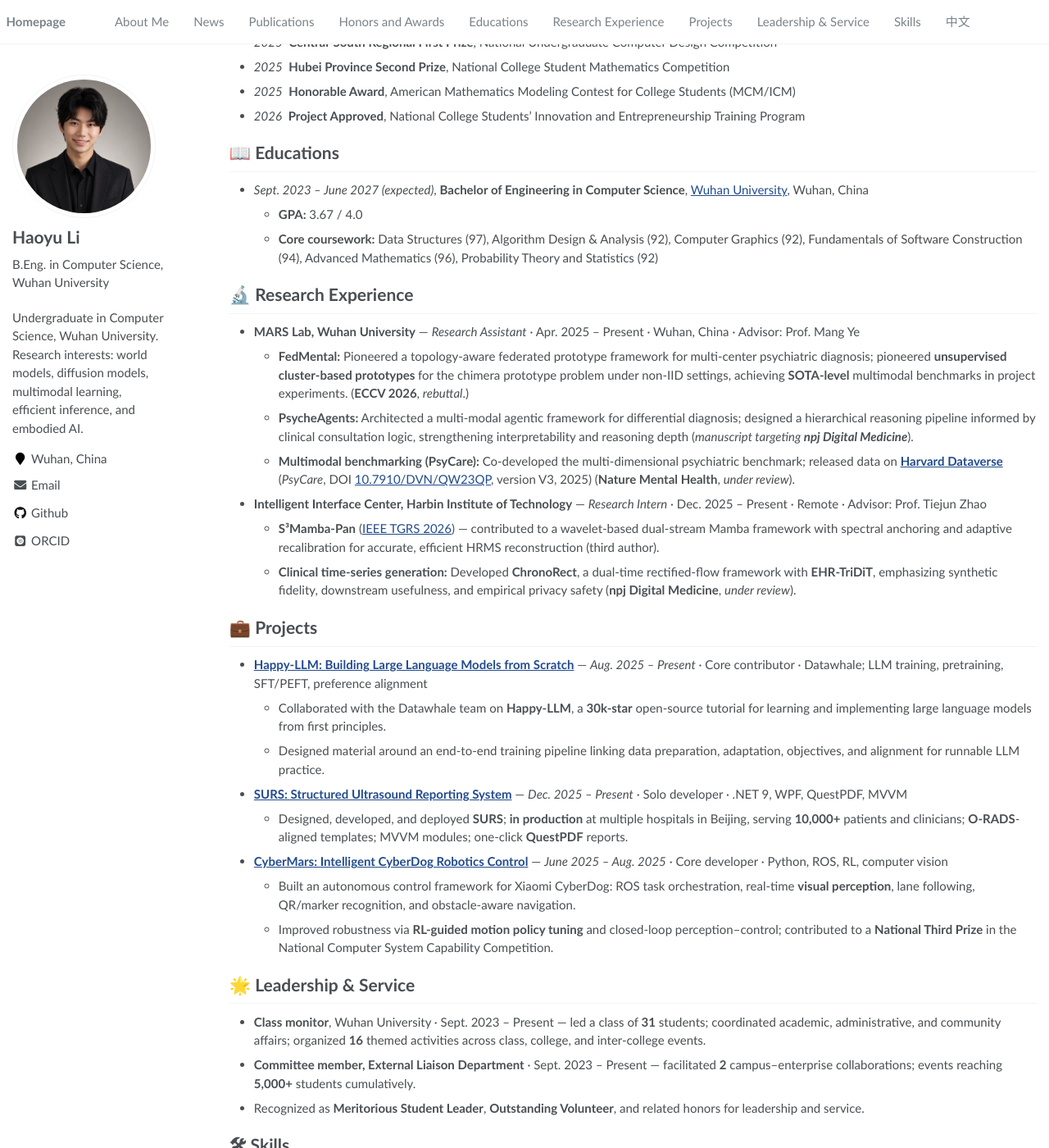
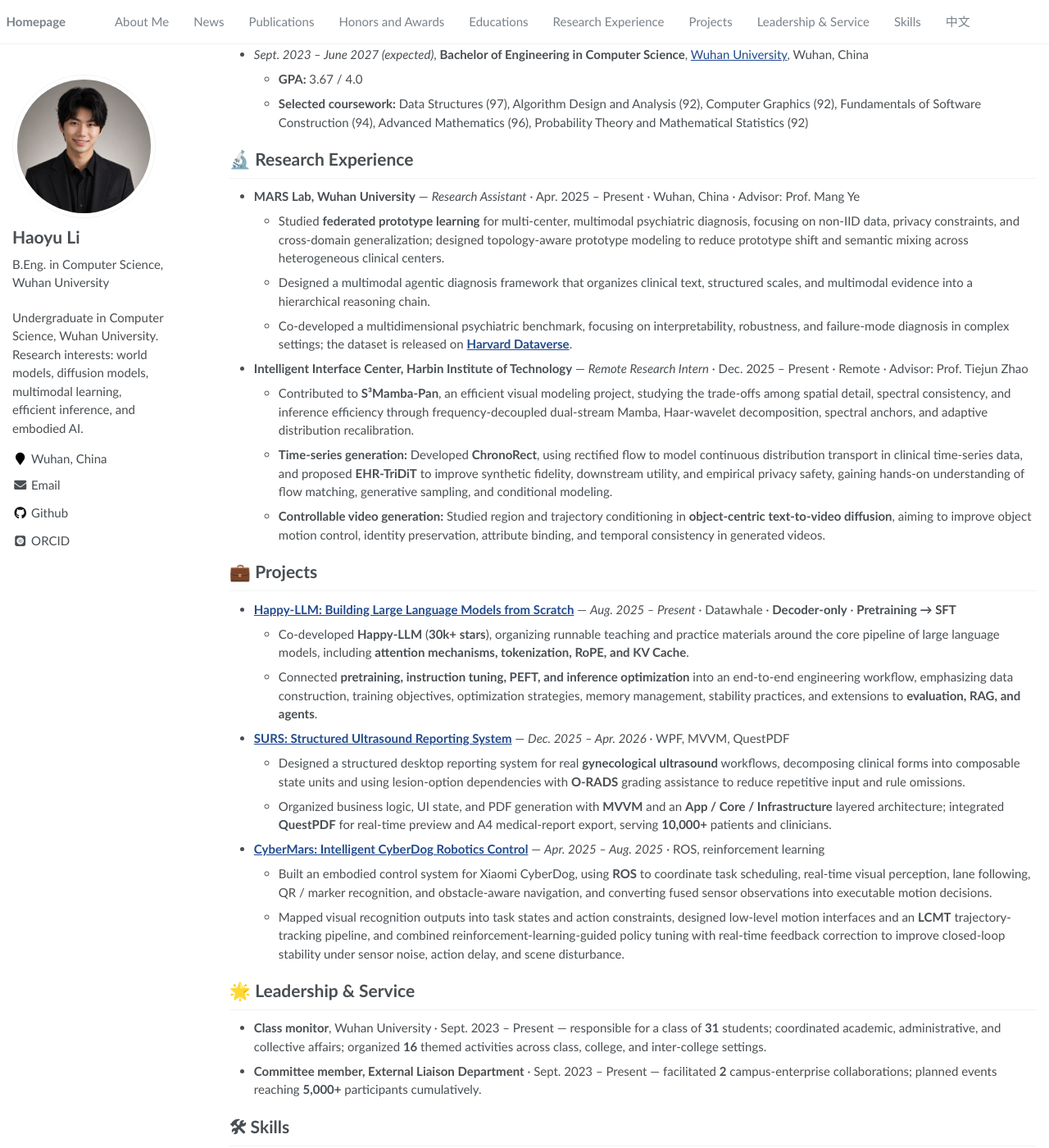
Before and after one commit to HaoyuLi-Nova/HaoyuLi-Nova.github.io, a Jekyll site: the page built from _pages/about.md, in a window 1280 px wide and 1400 px high, scrolled down 901 px. Shown: the whole window at 82% size. Built offline with Jekyll 4.4.1, drawn with Linux system fonts in a browser that asks for light colours; some web fonts are replaced; some of the changed text lies outside the part shown.

Commit message:
Refactor personal introduction and update news entries in English and Chinese sections for improved clarity and consistency. Adjusted formatting of education and research experience details to enhance readability.

```diff
--- a/_includes/i18n/home-en.md
+++ b/_includes/i18n/home-en.md
@@ -1,19 +1,16 @@
-
-
-I am an undergraduate student in **Computer Science** at [Wuhan University](https://www.whu.edu.cn/), based in Wuhan, China. My research interests include **world models**, **diffusion models**, **multimodal learning**, **efficient inference**, and **embodied AI**. I have been a research assistant at the MARS Lab (Wuhan University) and a remote research intern at the Intelligent Interface Center (Harbin Institute of Technology).
+Haoyu Li is an undergraduate student in **Computer Science** at [Wuhan University](https://www.whu.edu.cn/). His research interests include **world models**, **diffusion models**, **multimodal learning**, **efficient inference**, and **embodied AI**. He has been a research assistant at the MARS Lab, Wuhan University, and a remote research intern at the Intelligent Interface Center, Harbin Institute of Technology.
 
 Contact: **[haoyuli404@outlook.com](mailto:haoyuli404@outlook.com)** · **+86-158-2700-2669**
 
-
-
 # 🔥 News
 
-- *2026.04*:  📝 *FedMental* at **ECCV 2026** (*rebuttal*); *PsycheAgents* and *ChronoRect* submissions to **npj Digital Medicine**; *PsyCare* under review at **Nature Mental Health**; *S³Mamba-Pan* indexed in **IEEE TGRS** with DOI [10.1109/TGRS.2026.3686021](https://doi.org/10.1109/TGRS.2026.3686021) — see Publications.
-- *2025.10*:  🏆 Received **Meritorious Student Leader** and **Wuhan University Merit Student** honors.
-- *2025*:  🥇 **National Third Prize**, National Computer System Capability Competition; **Central-South Regional First Prize**, National Undergraduate Computer Design Competition; **Hubei Province Second Prize**, National College Student Mathematics Competition; **Honorable Award**, American Mathematics Modeling Contest for College Students.
-- *2026*:  📋 **Project Approved**, National College Students' Innovation and Entrepreneurship Training Program.
-
-
+- *2026.05*:  📋 **Project approved**, National College Students' Innovation and Entrepreneurship Training Program.
+- *2026.04*:  📝 *S³Mamba-Pan* was accepted by **IEEE TGRS** with DOI [10.1109/TGRS.2026.3686021](https://doi.org/10.1109/TGRS.2026.3686021).
+- *2025.10*:  🏆 Received **Meritorious Student Leader**, **Wuhan University Merit Student**, and related honors.
+- *2025.08*:  🥇 **National Third Prize**, National Computer System Capability Competition.
+- *2025.05*:  🥇 **Central-South Regional First Prize**, National Undergraduate Computer Design Competition.
+- *2025.05*:  🥇 **Honorable Mention**, Mathematical Contest in Modeling / Interdisciplinary Contest in Modeling (MCM/ICM).
+- *2024.11*: **Hubei Province Second Prize**, National College Student Mathematics Competition.
 
 # 📝 Publications
 
@@ -25,15 +22,6 @@
 
 *IEEE Transactions on Geoscience and Remote Sensing*, **2026**. **DOI:** [10.1109/TGRS.2026.3686021](https://doi.org/10.1109/TGRS.2026.3686021)
 
-
-
-- ******: ****** — Haoyu Li (1st author), et al. **ECCV 2026** (*rebuttal*).
-- **PsycheAgents: A Multi-Modal Agentic Framework for Psychiatric Differential Diagnosis** — Haoyu Li (1st author), et al. (Manuscript in submission to **npj Digital Medicine**).
-- **PsyCare: A Multi-dimensional Multimodal Benchmark for Major Psychiatric Disorder Recognition** — Haoyu Li (2nd author), et al. **Nature Mental Health** (*under review*). **Dataset:** [Harvard Dataverse](https://doi.org/10.7910/DVN/QW23QP), DOI [10.7910/DVN/QW23QP](https://doi.org/10.7910/DVN/QW23QP), version V3 (2025).
-- **ChronoRect: Dual-Time Rectified Flow for Clinically Useful Medical Time-Series Generation** — Haoyu Li (1st author), et al. (**npj Digital Medicine**, *under review*).
-
-
-
 # 🎖 Honors and Awards
 
 - *2025*  **Meritorious Student Leader**, Wuhan University
@@ -41,55 +29,45 @@
 - *2025*  **National Third Prize**, National Computer System Capability Competition
 - *2025*  **Central-South Regional First Prize**, National Undergraduate Computer Design Competition
 - *2025*  **Hubei Province Second Prize**, National College Student Mathematics Competition
-- *2025*  **Honorable Award**, American Mathematics Modeling Contest for College Students (MCM/ICM)
+- *2025*  **Honorable Mention**, Mathematical Contest in Modeling / Interdisciplinary Contest in Modeling
 - *2026*  **Project Approved**, National College Students' Innovation and Entrepreneurship Training Program
 
-
-
-# 📖 Educations
+# 📖 Education
 
 - *Sept. 2023 – June 2027 (expected)*, **Bachelor of Engineering in Computer Science**, [Wuhan University](https://www.whu.edu.cn/), Wuhan, China
   - **GPA:** 3.67 / 4.0
-  - **Core coursework:** Data Structures (97), Algorithm Design & Analysis (92), Computer Graphics (92), Fundamentals of Software Construction (94), Advanced Mathematics (96), Probability Theory and Statistics (92)
-
-
+  - **Selected coursework:** Data Structures (97), Algorithm Design and Analysis (92), Computer Graphics (92), Fundamentals of Software Construction (94), Advanced Mathematics (96), Probability Theory and Mathematical Statistics (92)
 
 # 🔬 Research Experience
 
 - **MARS Lab, Wuhan University** — *Research Assistant* · Apr. 2025 – Present · Wuhan, China · Advisor: Prof. Mang Ye
-  - **FedMental:** Pioneered a topology-aware federated prototype framework for multi-center psychiatric diagnosis; pioneered **unsupervised cluster-based prototypes** for the chimera prototype problem under non-IID settings, achieving **SOTA-level** multimodal benchmarks in project experiments. (**ECCV 2026**, *rebuttal*.)
-  - **PsycheAgents:** Architected a multi-modal agentic framework for differential diagnosis; designed a hierarchical reasoning pipeline informed by clinical consultation logic, strengthening interpretability and reasoning depth (*manuscript targeting **npj Digital Medicine***).
-  - **Multimodal benchmarking (PsyCare):** Co-developed the multi-dimensional psychiatric benchmark; released data on **[Harvard Dataverse](https://doi.org/10.7910/DVN/QW23QP)** (*PsyCare*, DOI [10.7910/DVN/QW23QP](https://doi.org/10.7910/DVN/QW23QP), version V3, 2025) (**Nature Mental Health**, *under review*).
-- **Intelligent Interface Center, Harbin Institute of Technology** — *Research Intern* · Dec. 2025 – Present · Remote · Advisor: Prof. Tiejun Zhao
-  - **S³Mamba-Pan** ([IEEE TGRS 2026](https://doi.org/10.1109/TGRS.2026.3686021)) — contributed to a wavelet-based dual-stream Mamba framework with spectral anchoring and adaptive recalibration for accurate, efficient HRMS reconstruction (third author).
-  - **Clinical time-series generation:** Developed **ChronoRect**, a dual-time rectified-flow framework with **EHR-TriDiT**, emphasizing synthetic fidelity, downstream usefulness, and empirical privacy safety (**npj Digital Medicine**, *under review*).
-
-
+  - Studied **federated prototype learning** for multi-center, multimodal psychiatric diagnosis, focusing on non-IID data, privacy constraints, and cross-domain generalization; designed topology-aware prototype modeling to reduce prototype shift and semantic mixing across heterogeneous clinical centers.
+  - Designed a multimodal agentic diagnosis framework that organizes clinical text, structured scales, and multimodal evidence into a hierarchical reasoning chain.
+  - Co-developed a multidimensional psychiatric benchmark, focusing on interpretability, robustness, and failure-mode diagnosis in complex settings; the dataset is released on **[Harvard Dataverse](https://doi.org/10.7910/DVN/QW23QP)**.
+- **Intelligent Interface Center, Harbin Institute of Technology** — *Remote Research Intern* · Dec. 2025 – Present · Remote · Advisor: Prof. Tiejun Zhao
+  - Contributed to **S³Mamba-Pan**, an efficient visual modeling project, studying the trade-offs among spatial detail, spectral consistency, and inference efficiency through frequency-decoupled dual-stream Mamba, Haar-wavelet decomposition, spectral anchors, and adaptive distribution recalibration.
+  - **Time-series generation:** Developed **ChronoRect**, using rectified flow to model continuous distribution transport in clinical time-series data, and proposed **EHR-TriDiT** to improve synthetic fidelity, downstream utility, and empirical privacy safety, gaining hands-on understanding of flow matching, generative sampling, and conditional modeling.
+  - **Controllable video generation:** Studied region and trajectory conditioning in **object-centric text-to-video diffusion**, aiming to improve object motion control, identity preservation, attribute binding, and temporal consistency in generated videos.
 
 # 💼 Projects
 
-- **[Happy-LLM: Building Large Language Models from Scratch](https://github.com/datawhalechina/happy-llm)** — *Aug. 2025 – Present* · Core contributor · Datawhale; LLM training, pretraining, SFT/PEFT, preference alignment
-  - Collaborated with the Datawhale team on **Happy-LLM**, a **30k-star** open-source tutorial for learning and implementing large language models from first principles.
-  - Designed material around an end-to-end training pipeline linking data preparation, adaptation, objectives, and alignment for runnable LLM practice.
-- **[SURS: Structured Ultrasound Reporting System](https://github.com/HaoyuLi-Nova/SURS)** — *Dec. 2025 – Present* · Solo developer · .NET 9, WPF, QuestPDF, MVVM
-  - Designed, developed, and deployed **SURS**; **in production** at multiple hospitals in Beijing, serving **10,000+** patients and clinicians; **O-RADS**-aligned templates; MVVM modules; one-click **QuestPDF** reports.
-- **[CyberMars: Intelligent CyberDog Robotics Control](https://github.com/HaoyuLi-Nova/CyberMars)** — *June 2025 – Aug. 2025* · Core developer · Python, ROS, RL, computer vision
-  - Built an autonomous control framework for Xiaomi CyberDog: ROS task orchestration, real-time **visual perception**, lane following, QR/marker recognition, and obstacle-aware navigation.
-  - Improved robustness via **RL-guided motion policy tuning** and closed-loop perception–control; contributed to a **National Third Prize** in the National Computer System Capability Competition.
-
-
+- **[Happy-LLM: Building Large Language Models from Scratch](https://github.com/datawhalechina/happy-llm)** — *Aug. 2025 – Present* · Datawhale · **Decoder-only** · **Pretraining → SFT**
+  - Co-developed **Happy-LLM** (**30k+ stars**), organizing runnable teaching and practice materials around the core pipeline of large language models, including **attention mechanisms, tokenization, RoPE, and KV Cache**.
+  - Connected **pretraining, instruction tuning, PEFT, and inference optimization** into an end-to-end engineering workflow, emphasizing data construction, training objectives, optimization strategies, memory management, stability practices, and extensions to **evaluation, RAG, and agents**.
+- **[SURS: Structured Ultrasound Reporting System](https://github.com/HaoyuLi-Nova/SURS)** — *Dec. 2025 – Apr. 2026* · WPF, MVVM, QuestPDF
+  - Designed a structured desktop reporting system for real **gynecological ultrasound** workflows, decomposing clinical forms into composable state units and using lesion-option dependencies with **O-RADS** grading assistance to reduce repetitive input and rule omissions.
+  - Organized business logic, UI state, and PDF generation with **MVVM** and an **App / Core / Infrastructure** layered architecture; integrated **QuestPDF** for real-time preview and A4 medical-report export, serving **10,000+** patients and clinicians.
+- **[CyberMars: Intelligent CyberDog Robotics Control](https://github.com/HaoyuLi-Nova/CyberMars)** — *Apr. 2025 – Aug. 2025* · ROS, reinforcement learning
+  - Built an embodied control system for Xiaomi CyberDog, using **ROS** to coordinate task scheduling, real-time visual perception, lane following, QR / marker recognition, and obstacle-aware navigation, and converting fused sensor observations into executable motion decisions.
+  - Mapped visual recognition outputs into task states and action constraints, designed low-level motion interfaces and an **LCMT** trajectory-tracking pipeline, and combined reinforcement-learning-guided policy tuning with real-time feedback correction to improve closed-loop stability under sensor noise, action delay, and scene disturbance.
 
 # 🌟 Leadership & Service
 
-- **Class monitor**, Wuhan University · Sept. 2023 – Present — led a class of **31** students; coordinated academic, administrative, and community affairs; organized **16** themed activities across class, college, and inter-college events.
-- **Committee member, External Liaison Department** · Sept. 2023 – Present — facilitated **2** campus–enterprise collaborations; events reaching **5,000+** students cumulatively.
-- Recognized as **Meritorious Student Leader**, **Outstanding Volunteer**, and related honors for leadership and service.
-
-
+- **Class monitor**, Wuhan University · Sept. 2023 – Present — responsible for a class of **31** students; coordinated academic, administrative, and collective affairs; organized **16** themed activities across class, college, and inter-college settings.
+- **Committee member, External Liaison Department** · Sept. 2023 – Present — facilitated **2** campus-enterprise collaborations; planned events reaching **5,000+** participants cumulatively.
 
 # 🛠 Skills
 
 - **Languages:** Mandarin (native), English (fluent)
 - **Programming:** Python, Java, C#, C++, SQL, Go
-- **Tools & frameworks:** PyTorch, scikit-learn, Linux, Git, ROS, Docker
-- **Developer tools:** PyCharm, VS Code, GoLand, IntelliJ IDEA Ultimate
+- **Tools & frameworks:** PyTorch, Linux, Git, ROS, Docker
--- a/_includes/i18n/home-zh.md
+++ b/_includes/i18n/home-zh.md
@@ -1,19 +1,16 @@
-
-
-本人为 [武汉大学](https://www.whu.edu.cn/) **计算机科学与技术**专业本科生，现于武汉学习。研究兴趣包括 **世界模型**、**扩散模型**、**多模态学习**、**高效推理** 与 **具身智能**。曾在武汉大学 MARS 实验室担任科研助理，并在哈尔滨工业大学智能接口技术中心远程实习。
+李浩宇是 [武汉大学](https://www.whu.edu.cn/) **计算机科学与技术**专业本科生。研究兴趣包括 **世界模型**、**扩散模型**、**多模态学习**、**高效推理** 与 **具身智能**。曾在武汉大学 MARS 实验室担任科研助理，并在哈尔滨工业大学智能接口技术中心远程实习。
 
 联系方式：**[haoyuli404@outlook.com](mailto:haoyuli404@outlook.com)** · **+86-158-2700-2669**
 
-
-
 # 🔥 动态
 
-- *2026.04*： 📝 *FedMental* **ECCV 2026** 复审（rebuttal）；*PsycheAgents*、**ChronoRect** 投递 **npj Digital Medicine**；*PsyCare* **Nature Mental Health** 审稿中；*S³Mamba-Pan* 已收录 **IEEE TGRS**（DOI [10.1109/TGRS.2026.3686021](https://doi.org/10.1109/TGRS.2026.3686021)）——见下方发表论文。
-- *2025.10*： 🏆 获评武汉大学 **优秀学生干部**、**优秀学生**（Merit Student）。
-- *2025*： 🥇 **全国大学生计算机系统能力大赛** 全国三等奖；**中国大学生计算机设计大赛** 中南赛区一等奖；**全国大学生数学竞赛** 湖北赛区二等奖；**美国大学生数学建模竞赛（MCM/ICM）** Honorable Mention。
-- *2026*： 📋 **国家级大学生创新创业训练计划** 项目立项。
-
-
+- *2026.05*： 📋 **国家级大学生创新创业训练计划** 项目立项。
+- 2026.04： 📝*S³Mamba-Pan* 已收录 **IEEE TGRS**（DOI [10.1109/TGRS.2026.3686021](https://doi.org/10.1109/TGRS.2026.3686021)）。
+- 2025.10： 🏆 获评武汉大学 **优秀学生干部**、**优秀学生**等荣誉奖项。
+- 2025.08： 🥇 **全国大学生计算机系统能力大赛** 全国三等奖。
+- 2025.05: 🥇 **中国大学生计算机设计大赛** 中南赛区一等奖。
+- 2025.05: 🥇 **美国大学生数学建模竞赛** Honorable Mention。
+- 2024.11：**全国大学生数学竞赛** 湖北赛区二等奖。
 
 # 📝 发表论文
 
@@ -25,15 +22,6 @@
 
 *IEEE Transactions on Geoscience and Remote Sensing*，**2026**。**DOI：** [10.1109/TGRS.2026.3686021](https://doi.org/10.1109/TGRS.2026.3686021)
 
-
-
-- ******: ****** — 李浩宇（第一作者），等。**ECCV 2026**（*复审 / rebuttal*）。
-- **PsycheAgents: A Multi-Modal Agentic Framework for Psychiatric Differential Diagnosis** — 李浩宇（第一作者），等（*投稿 **npj Digital Medicine***）。
-- **PsyCare: A Multi-dimensional Multimodal Benchmark for Major Psychiatric Disorder Recognition** — 李浩宇（第二作者），等。**Nature Mental Health**（*审稿中*）。**数据集：** [Harvard Dataverse](https://doi.org/10.7910/DVN/QW23QP)，DOI [10.7910/DVN/QW23QP](https://doi.org/10.7910/DVN/QW23QP)，版本 V3（2025）。
-- **ChronoRect: Dual-Time Rectified Flow for Clinically Useful Medical Time-Series Generation** — 李浩宇（第一作者），等（**npj Digital Medicine**，*审稿中*）。
-
-
-
 # 🎖 荣誉与奖项
 
 - *2025*  武汉大学 **优秀学生干部**
@@ -41,10 +29,8 @@
 - *2025*  **全国大学生计算机系统能力大赛** 全国三等奖
 - *2025*  **中国大学生计算机设计大赛** 中南赛区一等奖
 - *2025*  **全国大学生数学竞赛** 湖北赛区二等奖
-- *2025*  **美国大学生数学建模竞赛（MCM/ICM）** Honorable Mention
+- *2025*  **美国大学生数学建模竞赛** Honorable Mention
 - *2026*  **国家级大学生创新创业训练计划** 项目立项
-
-
 
 # 📖 教育背景
 
@@ -52,44 +38,36 @@
   - **GPA：** 3.67 / 4.0
   - **部分课程：** 数据结构（97）、算法设计与分析（92）、计算机图形学（92）、软件构造基础（94）、高等数学（96）、概率论与数理统计（92）
 
-
-
 # 🔬 科研经历
 
 - **武汉大学 MARS 实验室** — *科研助理* · 2025 年 4 月 – 至今 · 武汉 · 导师：叶茫教授
-  - **FedMental：** **主导（一作）** 拓扑感知联邦原型框架面向多中心精神医学诊断；提出 **无监督聚类原型** 缓解非独立同分布下的「奇美拉原型」问题，项目实验中在多模态基准上取得 **SOTA 级表现**。**ECCV 2026**，*复审（rebuttal）*。
-  - **PsycheAgents：** 搭建多模态智能体鉴别诊断框架；设计贴近临床会诊逻辑的层次推理管线，强化可解释性与推理深度（*手稿目标期刊 **npj Digital Medicine***）。
-  - **多模态基准（PsyCare）：** 共同构建多维度精神医学基准；数据开源于 **[Harvard Dataverse](https://doi.org/10.7910/DVN/QW23QP)**（*PsyCare*，DOI [10.7910/DVN/QW23QP](https://doi.org/10.7910/DVN/QW23QP)，版本 V3，2025），投稿 **Nature Mental Health**（*审稿中*）。
+  - 研究多中心、多模态精神医学诊断中的 **联邦原型学习**，围绕非独立同分布数据、隐私约束与跨域泛化问题设计拓扑感知的原型建模思路，以缓解异质中心之间的原型偏移与语义混叠。
+  - 设计多模态智能体诊断框架，将临床文本、结构化量表与多模态证据组织为层次化推理链。
+  - 共同构建多维度精神医学基准，关注模型在复杂场景下的可解释性、鲁棒性与失效模式诊断；数据开源于 **[Harvard Dataverse](https://doi.org/10.7910/DVN/QW23QP)**。
 - **哈尔滨工业大学 智能接口技术中心** — *远程科研实习* · 2025 年 12 月 – 至今 · 远程 · 导师：赵铁军教授
-  - **S³Mamba-Pan**（[IEEE TGRS 2026](https://doi.org/10.1109/TGRS.2026.3686021)，第三作者）：参与基于小波的双流 Mamba 全色锐化框架，结合光谱锚点与自适应分布再校准，实现高质量、高效的 HRMS 重建。
-  - **临床时序生成：** 开发 **ChronoRect**，双时刻整流流框架配套 **EHR-TriDiT**，提升合成数据保真度、下游可用性与实证隐私安全性（**npj Digital Medicine**，*审稿中*）。
-
-
+  - 参与 **S³Mamba-Pan** 高效视觉建模研究，围绕频率解耦双流 Mamba、Haar 小波分解、光谱锚点与自适应分布再校准，理解遥感多模态图像融合中空间细节、光谱一致性与推理效率之间的权衡。
+  - **时序生成：** 开发 **ChronoRect**，以 rectified flow 建模临床时序数据的连续分布传输，并提出 **EHR-TriDiT** 结构提升合成数据保真度、下游可用性与实证隐私安全性，形成对 flow matching、生成采样与条件建模的实作理解。
+  - **可控视频生成：** 研究 **object-centric text-to-video diffusion** 中的区域与轨迹条件控制，目标是提升生成视频中的物体运动控制、身份保持、属性绑定与时间一致性。
 
 # 💼 项目
 
-- **[Happy-LLM: Building Large Language Models from Scratch](https://github.com/datawhalechina/happy-llm)** — *2025 年 8 月 – 至今* · 核心贡献者 · Datawhale；大模型训练、预训练、SFT/PEFT、偏好对齐
-  - 与 Datawhale 团队协作维护 **Happy-LLM**（**30k+ star**）开源教程体系，系统讲解并实现大语言模型。
-  - 负责串联端到端训练流程（数据、适配、目标与对齐），帮助学习者从概念到可运行实践。
-- **[SURS: Structured Ultrasound Reporting System](https://github.com/HaoyuLi-Nova/SURS)** — *2025 年 12 月 – 至今* · 独立开发 · .NET 9、WPF、QuestPDF、MVVM
-  - 设计、开发与落地 **SURS**；已在北京多家医院 **正式上线**，服务 **10,000+** 患者与临床人员；**O-RADS** 模板；MVVM 解耦；**QuestPDF** 一键报告。
-- **[CyberMars: Intelligent CyberDog Robotics Control](https://github.com/HaoyuLi-Nova/CyberMars)** — *2025 年 6 月 – 8 月* · 核心开发 · Python、ROS、强化学习、计算机视觉
-  - 面向小米 CyberDog 搭建自主控制框架：ROS 任务编排、实时 **视觉感知**、车道跟随、二维码/标记识别、障碍感知导航。
-  - 通过 **强化学习引导的运动策略调参** 与闭环感知—控制优化提升鲁棒性；助力 **全国大学生计算机系统能力大赛** 全国三等奖。
-
-
+- **[Happy-LLM: Building Large Language Models from Scratch](https://github.com/datawhalechina/happy-llm)** — *2025 年 8 月 – 至今* · Datawhale · **Decoder-only** · **预训练→SFT**
+  - 共建 **Happy-LLM**（**30k+ star**），围绕大语言模型的核心链路组织可运行的教学与实践材料，覆盖 **注意力机制、Tokenizer、RoPE 与 KV Cache** 等关键模块。
+  - 将 **预训练、指令微调、PEFT 与推理优化** 串联为完整工程流程，强调数据构造、训练目标、优化策略、显存管理与稳定性实践，并延伸至 **评测、RAG** 与 **Agent** 应用。
+- **[SURS: Structured Ultrasound Reporting System](https://github.com/HaoyuLi-Nova/SURS)** — *2025 年 12 月 – 2026 年 4 月* · WPF、MVVM、QuestPDF
+  - 面向 **妇科超声** 的真实报告流程设计结构化桌面系统，将临床表单拆解为可组合的状态单元，并通过病灶选项联动与 **O-RADS** 分级辅助降低重复录入和规则遗漏。
+  - 采用 **MVVM** 与 **App / Core / Infrastructure** 分层组织业务逻辑、界面状态和 PDF 生成链路，结合 **QuestPDF** 实现实时预览与 A4 医疗报告导出，累计服务 **10,000+** 患者与临床人员。
+- **[CyberMars: Intelligent CyberDog Robotics Control](https://github.com/HaoyuLi-Nova/CyberMars)** — *2025 年 4 月 – 8 月* · ROS、强化学习
+  - 面向小米 CyberDog 构建具身控制系统，基于 **ROS** 组织任务调度、实时视觉感知、车道跟随、二维码 / 标记识别与障碍导航模块，并通过传感信息融合把环境观测转化为可执行的运动决策。
+  - 将视觉目标识别结果映射为任务状态与动作约束，设计低层运动接口和 **LCMT** 轨迹跟踪链路；结合强化学习引导的运动策略调参与实时反馈修正，提升在传感噪声、动作延迟和场景扰动下的闭环执行稳定性。
 
 # 🌟 学生工作与志愿服务
 
-- **班长**，武汉大学 · 2023 年 9 月 – 至今 — 负责 **31** 人班级事务；协调教学、行政与集体事务；组织 **16** 场覆盖班级、院系与校际的主题活动。
+- **班长**，武汉大学 · 2023 年 9 月 – 至今 — 负责 **31** 人班级的大小事务；协调教学、行政与集体事务；组织 **16** 场覆盖班级、院系与校际的主题活动。
 - **外联部部委** · 2023 年 9 月 – 至今 — 促成 **2** 次校企对接；策划活动累计覆盖 **5000+** 人次。
-- 获评 **优秀学生干部**、**优秀志愿者** 等与工作与志愿服务相关的荣誉。
-
-
 
 # 🛠 技能
 
 - **语言：** 中文（母语）、英文（流利）
 - **编程：** Python、Java、C#、C++、SQL、Go
-- **工具与框架：** PyTorch、scikit-learn、Linux、Git、ROS、Docker
-- **开发环境：** PyCharm、VS Code、GoLand、IntelliJ IDEA Ultimate
+- **工具与框架：** PyTorch、Linux、Git、ROS、Docker
```
